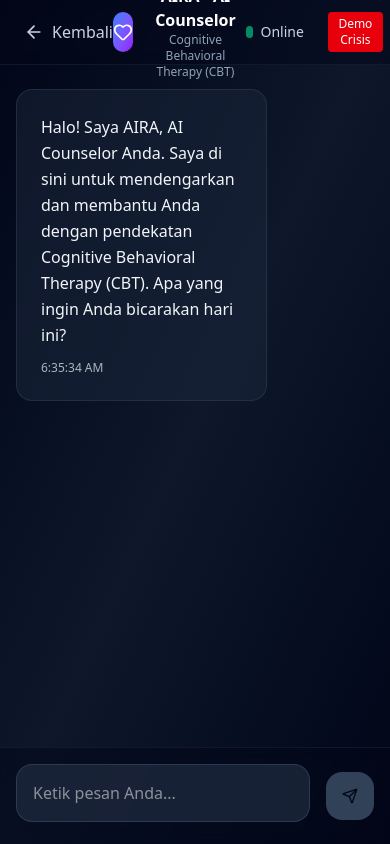
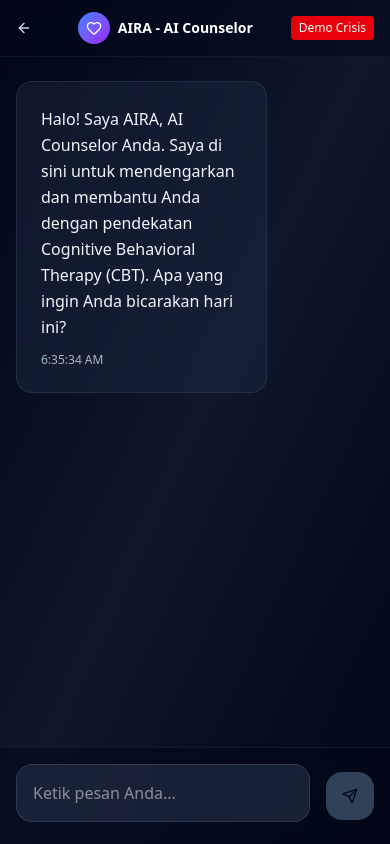
Before and after one commit to wahyuazizi/hackaton-mental-health-fe, a React (Vite) app: page /chat in a window 390 px wide. Built offline with nearby package versions, Linux system fonts and the light colour scheme.

Commit message:
edit nav chat

```diff
--- a/src/pages/ChatCounselor.jsx
+++ b/src/pages/ChatCounselor.jsx
@@ -210,32 +210,30 @@ const ChatCounselor = ({ userRiskLevel = null }) => {
 
       {/* Header */}
       <nav className="border-b border-slate-800/50 backdrop-blur-sm bg-slate-950/50 flex-shrink-0">
-        <div className="w-full px-6">
-          <div className="flex justify-between items-center h-16">
+        <div className="w-full px-4 md:px-6">
+          <div className="flex justify-between items-center h-14 md:h-16">
             <Link to="/">
-                <button className="flex items-center space-x-2 text-slate-300 hover:text-white cursor-pointer">
-                <ArrowLeft className="w-5 h-5" />
-                <span>Kembali</span>
-                </button>
+              <button className="flex items-center space-x-2 text-slate-300 hover:text-white cursor-pointer">
+                <ArrowLeft className="w-4 h-4 md:w-5 md:h-5" />
+                <span className="text-sm md:text-base hidden md:inline">Kembali</span>
+              </button>
             </Link>
 
-            <div className="flex items-center space-x-3">
-              <div className="w-10 h-10 bg-gradient-to-br from-blue-500 to-purple-600 rounded-full flex items-center justify-center">
-                <Heart className="w-5 h-5 text-white" />
+            <div className="flex items-center space-x-2 md:space-x-3 flex-1 justify-center">
+              <div className="w-8 h-8 md:w-10 md:h-10 bg-gradient-to-br from-blue-500 to-purple-600 rounded-full flex items-center justify-center">
+                <Heart className="w-4 h-4 md:w-5 md:h-5 text-white" />
               </div>
               <div className="text-center">
-                <div className="text-white font-semibold">AIRA - AI Counselor</div>
-                <div className="text-slate-400 text-xs">Cognitive Behavioral Therapy (CBT)</div>
+                <div className="text-white font-semibold text-sm md:text-base">AIRA - AI Counselor</div>
+                <div className="text-slate-400 text-xs hidden md:block">Cognitive Behavioral Therapy (CBT)</div>
               </div>
             </div>
 
-            <div className="flex items-center space-x-2">
-              <div className="w-3 h-3 bg-emerald-500 rounded-full animate-pulse"></div>
-              <span className="text-slate-300 text-sm">Online</span>
+            <div className="flex items-center">
               {/* Demo button to show crisis alert */}
               <button
                 onClick={() => setShowCrisisAlert(true)}
-                className="ml-4 text-xs bg-red-600 hover:bg-red-700 px-2 py-1 rounded text-white"
+                className="text-xs bg-red-600 hover:bg-red-700 px-2 py-1 rounded text-white"
               >
                 Demo Crisis
               </button>
@@ -254,11 +252,10 @@ const ChatCounselor = ({ userRiskLevel = null }) => {
             {messages.map((message) => (
               <div key={message.id} className={`flex ${message.type === 'user' ? 'justify-end' : 'justify-start'}`}>
                 <div className={`max-w-[70%] ${message.type === 'user' ? 'order-2' : 'order-1'}`}>
-                  <div className={`rounded-2xl p-6 ${
-                    message.type === 'user'
+                  <div className={`rounded-2xl p-6 ${message.type === 'user'
                       ? 'bg-gradient-to-r from-blue-600 to-purple-600 text-white'
                       : 'bg-slate-800/50 text-slate-100 border border-slate-700/50'
-                  }`}>
+                    }`}>
                     <p className="leading-relaxed whitespace-pre-wrap text-base">{message.content}</p>
                     <p className="text-xs mt-3 opacity-70">{message.timestamp}</p>
                   </div>
```
